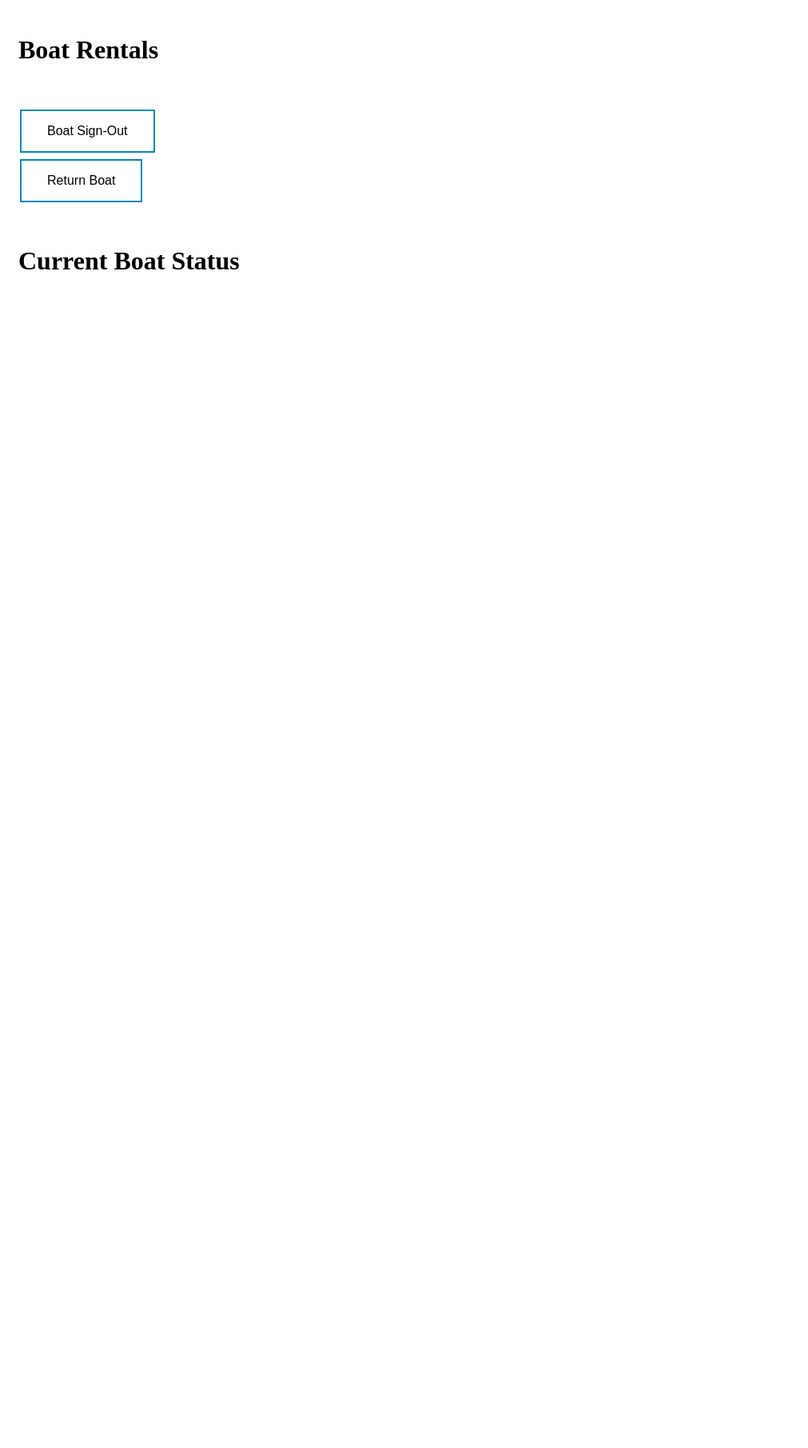
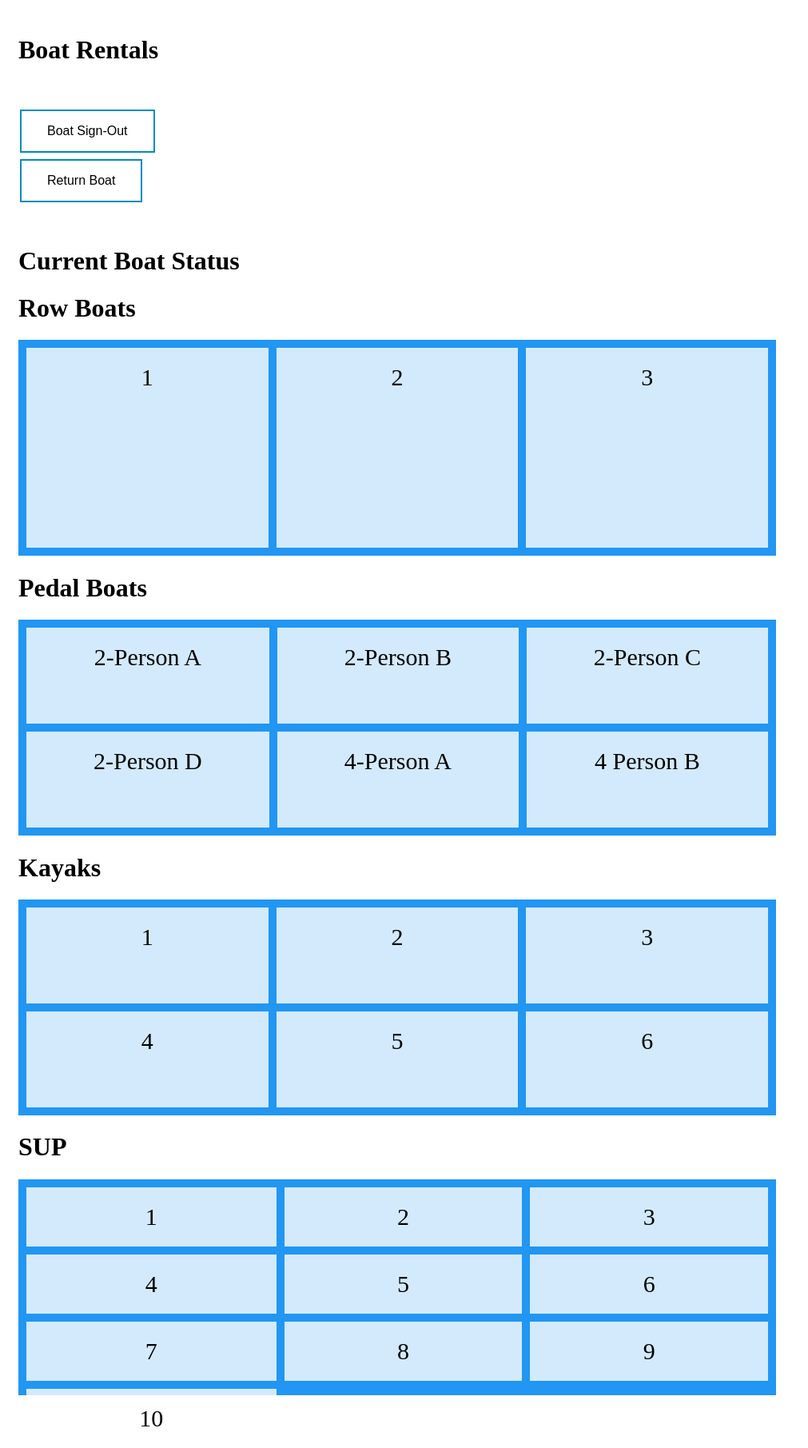
Before and after one commit to scubid/scubid.github.io, a Jekyll site: the page abra-boatrentals/index.html, which Jekyll copies as it is, in a window 1280 px wide. Shown: the whole page at 80% size, without its empty margins (0-1011 px from the left). Built offline with Jekyll 4.4.1, drawn with Linux system fonts in a browser that asks for light colours; before the commit the page ends 900 px from its top, so only the background shows below that.

Commit message:
Update index.html

```diff
--- a/abra-boatrentals/index.html
+++ b/abra-boatrentals/index.html
@@ -38,8 +38,23 @@
   .main {
     width: 75%;
     float: left;
+    padding: 15px;
+  }
+  .grid-container {
+    display: grid;
+    height: 250px;
+    align-content: top;
+    grid-template-columns: auto auto auto;
+    grid-gap: 10px;
+    background-color: #2196F3;
+    padding: 10px;
+  }
 
-    padding: 15px;
+  .grid-container > div {
+    background-color: rgba(255, 255, 255, 0.8);
+    text-align: center;
+    padding: 20px 0;
+    font-size: 30px;
   }
 </style>
 </head>
@@ -53,7 +68,43 @@
 </div>
 <div class="main">
   <h1>Current Boat Status</h1>
-  <p></p>
+  <h1>Row Boats</h1>
+  <div class="grid-container">
+    <div>1</div>
+    <div>2</div>
+    <div>3</div>
+  </div>
+  <h1>Pedal Boats</h1>
+  <div class="grid-container">
+    <div>2-Person A</div>
+    <div>2-Person B</div>
+    <div>2-Person C</div>
+    <div>2-Person D</div>
+    <div>4-Person A</div>
+    <div>4 Person B</div>
+  </div>
+  <h1>Kayaks</h1>
+  <div class="grid-container">
+    <div>1</div>
+    <div>2</div>
+    <div>3</div>
+    <div>4</div>
+    <div>5</div>
+    <div>6</div>
+  </div>
+  <h1>SUP</h1>
+  <div class="grid-container">
+    <div>1</div>
+    <div>2</div>
+    <div>3</div>
+    <div>4</div>
+    <div>5</div>
+    <div>6</div>
+    <div>7</div>
+    <div>8</div>
+    <div>9</div>
+    <div>10</div>
+  </div>
 </div>
 </body>
 </html>
```
